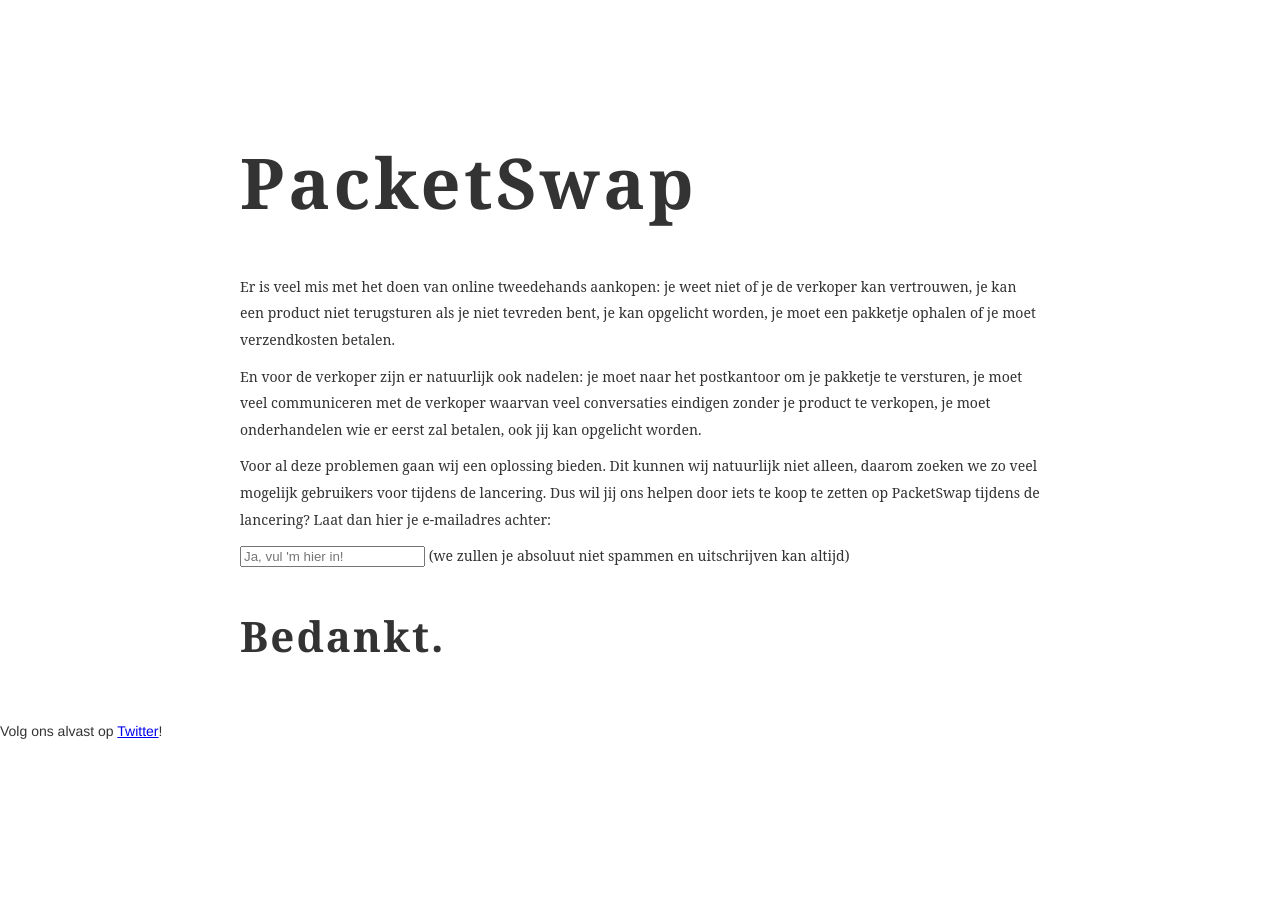
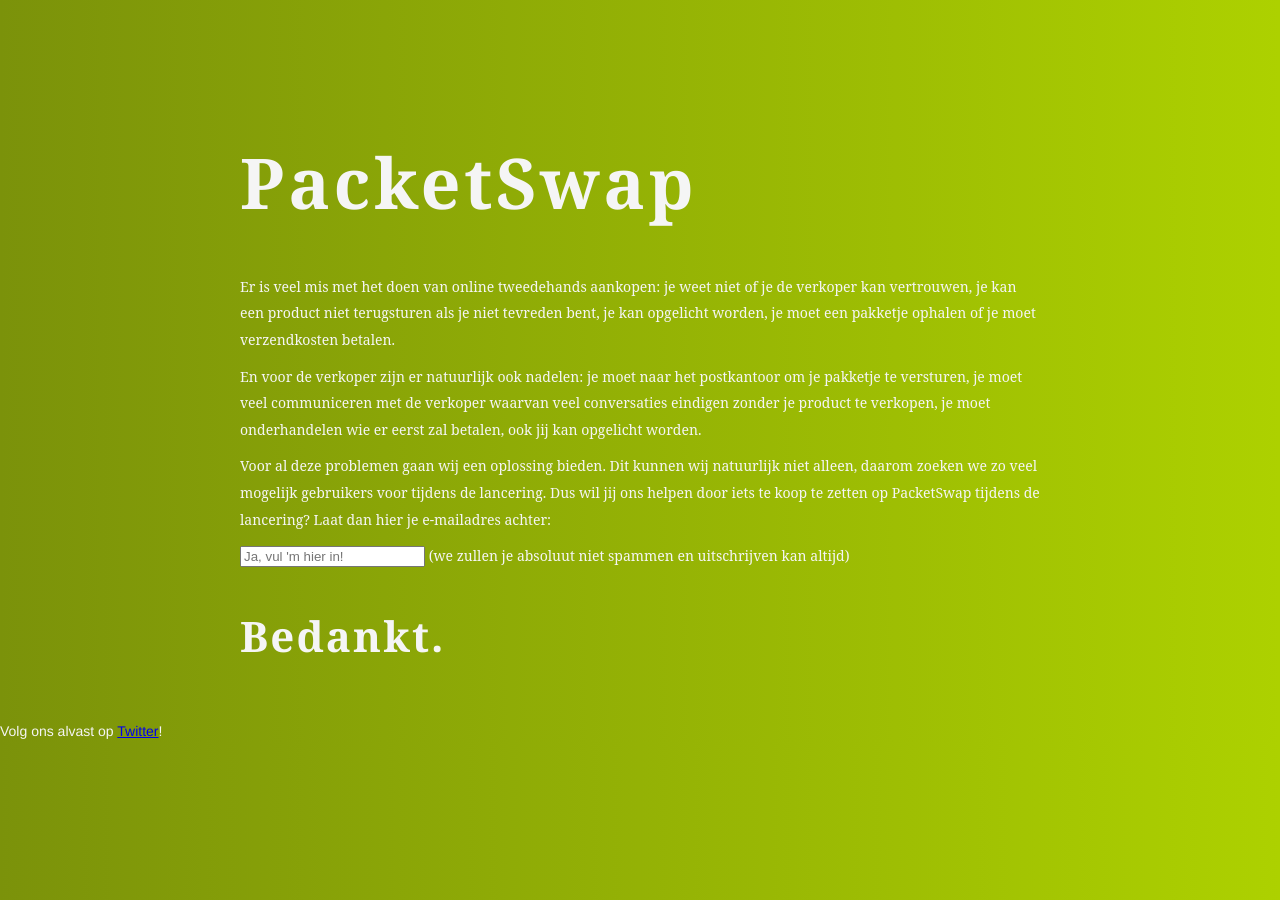
Before and after one commit to packetswap/packetswap.com, a Jekyll site: the page built from index.md, in a window 1280 px wide. Built offline with Jekyll 4.4.1, drawn with Linux system fonts in a browser that asks for light colours.

Commit message:
Update app.scss

```diff
--- a/style/app.scss
+++ b/style/app.scss
@@ -6,12 +6,15 @@
 }
 
 body {
-  background-color: #fff;
+  background: #ADD100;
+  background: -webkit-linear-gradient(to left, #ADD100 , #7B920A);
+  background: linear-gradient(to left, #ADD100 , #7B920A);
+
   margin: 0;
   font-family: "Helvetica Neue", Helvetica, Arial, sans-serif;
   font-size: 14px;
   line-height: 20px;
-  color: #333;
+  color: #F5F5F5;
 }
 
 main {
```
